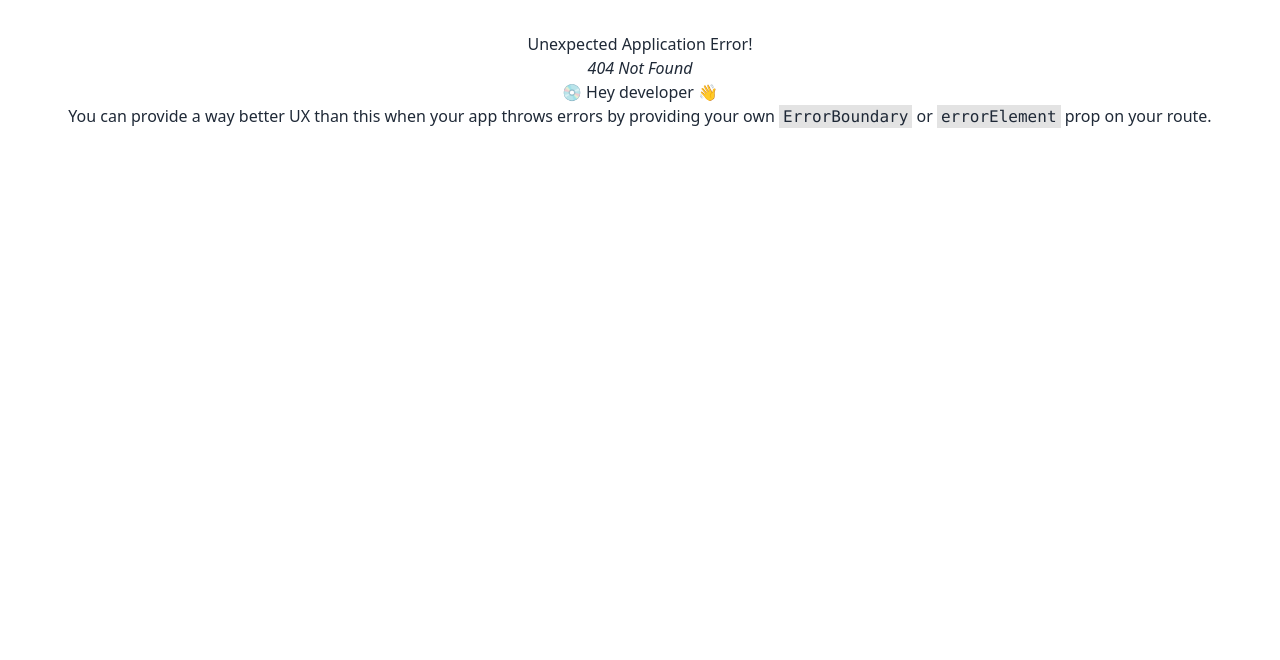
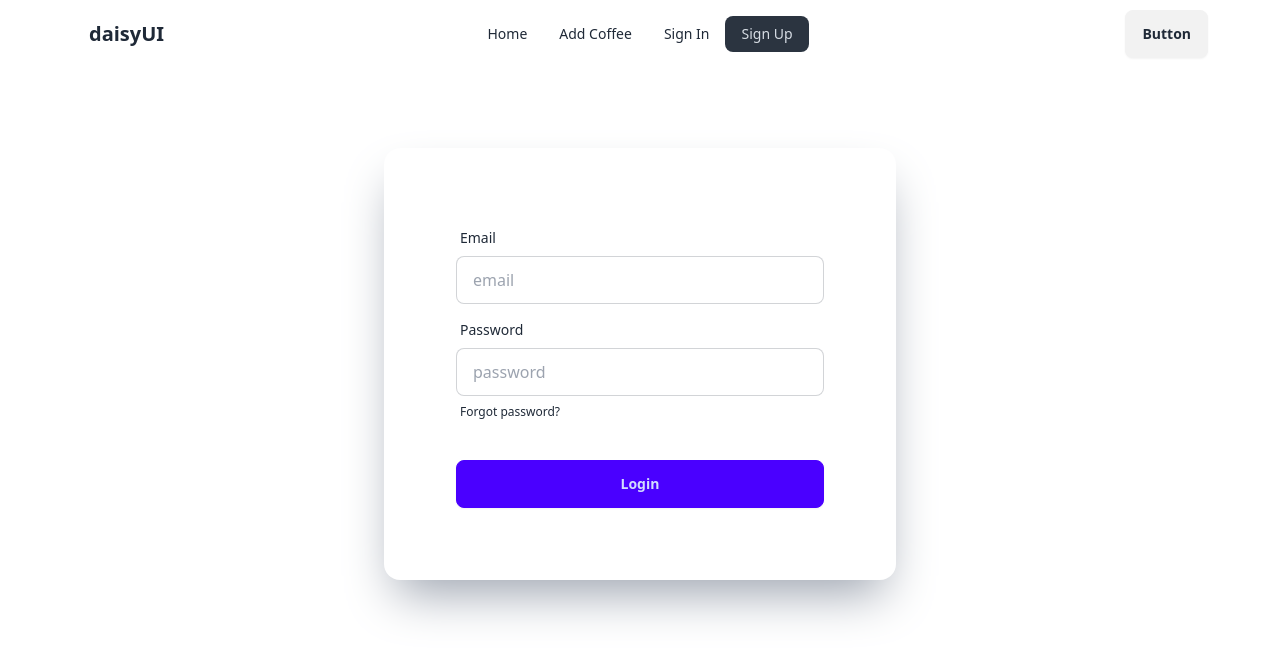
Before and after one commit to Ayesha10412/coffee-store-client, a React (Vite) app: page /signup in a window 1280 px wide. Before the commit this address had no page. Shown: the top 660 px of the page. Built offline with nearby package versions, Linux system fonts and the light colour scheme.

Commit message:
added the authentication with email and password

```diff
--- a/package.json
+++ b/package.json
@@ -10,6 +10,7 @@
     "preview": "vite preview"
   },
   "dependencies": {
+    "firebase": "^11.0.2",
     "localforage": "^1.10.0",
     "match-sorter": "^8.0.0",
     "react": "^18.3.1",
--- a/src/App.jsx
+++ b/src/App.jsx
@@ -1,27 +1,27 @@
 
-import { useLoaderData } from 'react-router'
-import './App.css'
-import COffeeCard from './component/COffeeCard';
-import { useState } from 'react';
+// import { useLoaderData } from 'react-router'
+// import './App.css'
+// import COffeeCard from './component/COffeeCard';
+// import { useState } from 'react';
 
-function App() {
+// function App() {
 
-  const loadedCoffees = useLoaderData();
-  const [coffees, setCoffees] = useState(loadedCoffees)
+//   const loadedCoffees = useLoaderData();
+//   const [coffees, setCoffees] = useState(loadedCoffees)
 
-  return (
-    <>
-      <h1 className='text-6xl text-[#331a15cb] font-extrabold '>Coffee store: {coffees.length} </h1>
-      <div className='grid grid-cols-2 gap-5 mt-12'>
-        {
-          coffees.map(coffee=><COffeeCard key={coffee._id}
-             coffee={coffee} coffees={coffees} setCoffees={setCoffees}  >
+//   return (
+//     <>
+//       <h1 className='text-6xl text-[#331a15cb] font-extrabold '>Coffee store: {coffees.length} </h1>
+//       <div className='grid grid-cols-2 gap-5 mt-12'>
+//         {
+//           coffees.map(coffee=><COffeeCard key={coffee._id}
+//              coffee={coffee} coffees={coffees} setCoffees={setCoffees}  >
 
-             </COffeeCard>)
-        }
-      </div>
-    </>
-  )
-}
+//              </COffeeCard>)
+//         }
+//       </div>
+//     </>
+//   )
+// }
 
-export default App
+// export default App
--- /dev/null
+++ b/src/component/Header.jsx
@@ -0,0 +1,52 @@
+import React from 'react';
+import { NavLink } from 'react-router';
+
+const Header = () => {
+    const links = <>
+    <li><NavLink to="/">Home</NavLink></li>
+    <li><NavLink to="/addCoffee">Add Coffee</NavLink></li>
+    <li><NavLink to="/signin">Sign In</NavLink></li>
+    <li><NavLink to="/signup">Sign Up</NavLink></li>
+
+
+</>
+
+return (
+    <div className="navbar bg-base-100 mb-20">
+        <div className="navbar-start">
+            <div className="dropdown">
+                <div tabIndex={0} role="button" className="btn btn-ghost lg:hidden">
+                    <svg
+                        xmlns="http://www.w3.org/2000/svg"
+                        className="h-5 w-5"
+                        fill="none"
+                        viewBox="0 0 24 24"
+                        stroke="currentColor">
+                        <path
+                            strokeLinecap="round"
+                            strokeLinejoin="round"
+                            strokeWidth="2"
+                            d="M4 6h16M4 12h8m-8 6h16" />
+                    </svg>
+                </div>
+                <ul
+                    tabIndex={0}
+                    className="menu menu-sm dropdown-content bg-base-100 rounded-box z-[1] mt-3 w-52 p-2 shadow">
+                    {links}
+                </ul>
+            </div>
+            <a className="btn btn-ghost text-xl">daisyUI</a>
+        </div>
+        <div className="navbar-center hidden lg:flex">
+            <ul className="menu menu-horizontal px-1">
+                {links}
+            </ul>
+        </div>
+        <div className="navbar-end">
+            <a className="btn">Button</a>
+        </div>
+    </div>
+);
+};
+
+export default Header;
--- /dev/null
+++ b/src/component/Home.jsx
@@ -0,0 +1,24 @@
+import React, { useState } from 'react';
+import { useLoaderData } from 'react-router';
+import COffeeCard from './COffeeCard';
+
+const Home = () => {
+    const loadedCoffees = useLoaderData();
+    const [coffees, setCoffees] = useState(loadedCoffees)
+
+    return (
+      <>
+        <h1 className='text-6xl text-[#331a15cb] font-extrabold '>Coffee store: {coffees.length} </h1>
+        <div className='grid grid-cols-2 gap-5 mt-12'>
+          {
+            coffees.map(coffee=><COffeeCard key={coffee._id}
+               coffee={coffee} coffees={coffees} setCoffees={setCoffees}  >
+
+               </COffeeCard>)
+          }
+        </div>
+      </>
+    )
+};
+
+export default Home;
--- /dev/null
+++ b/src/component/Layout.jsx
@@ -0,0 +1,14 @@
+import React from 'react';
+import Header from './Header';
+import { Outlet } from 'react-router';
+
+const Layout = () => {
+    return (
+        <div className='max-w-6xl mx-auto'>
+            <Header></Header>
+            <Outlet></Outlet>
+        </div>
+    );
+};
+
+export default Layout;
--- /dev/null
+++ b/src/component/SignUp.jsx
@@ -0,0 +1,53 @@
+import { useContext } from "react";
+import { AuthContext } from "../providers/AuthProvider";
+
+
+const SignUp = () => {
+
+    const {createUser} = useContext(AuthContext)
+
+const handleSignUp = event=>{
+    event.preventDefault();
+    const form = event.target;
+    const email = form.email.value;
+    const password = form.password.value;
+
+    createUser(email,password)
+    .then(result=>{
+console.log(result.user)
+    })
+    .catch(error=>{
+        console.log(error.message)
+    })
+}
+
+    return (
+        <div className='w-11/12 mx-auto'>
+           <div className="card bg-base-100  w-full mx-auto max-w-lg px-10 py-10 shadow-2xl shadow-gray-400">
+      <form onSubmit={handleSignUp} className="card-body">
+        <div className="form-control">
+          <label className="label">
+            <span className="label-text">Email</span>
+          </label>
+          <input type="email" placeholder="email" name='email' className="input input-bordered" required />
+        </div>
+        <div className="form-control">
+          <label className="label">
+            <span className="label-text">Password</span>
+          </label>
+          <input type="password" placeholder="password" name='password' className="input input-bordered" required />
+          <label className="label">
+            <a href="#" className="label-text-alt link link-hover">Forgot password?</a>
+          </label>
+        </div>
+        <div className="form-control mt-6">
+          <button className="btn btn-primary">Login</button>
+        </div>
+      </form>
+    </div>
+
+        </div>
+    );
+};
+
+export default SignUp;
--- /dev/null
+++ b/src/component/Signin.jsx
@@ -0,0 +1,11 @@
+import React from 'react';
+
+const Signin = () => {
+    return (
+        <div>
+            signin
+        </div>
+    );
+};
+
+export default Signin;
--- /dev/null
+++ b/src/firebase/firebase.init.js
@@ -0,0 +1,20 @@
+// Import the functions you need from the SDKs you need
+import { initializeApp } from "firebase/app";
+import { getAuth } from "firebase/auth";
+// TODO: Add SDKs for Firebase products that you want to use
+// https://firebase.google.com/docs/web/setup#available-libraries
+
+// Your web app's Firebase configuration
+const firebaseConfig = {
+  apiKey: "AIzaSyBhPvzXTFc-mNb26ckgTlm16hVqka2S7v4",
+  authDomain: "coffee-auth-7fc91.firebaseapp.com",
+  projectId: "coffee-auth-7fc91",
+  storageBucket: "coffee-auth-7fc91.firebasestorage.app",
+  messagingSenderId: "834401111512",
+  appId: "1:834401111512:web:b025da65291ed8acb436ad"
+};
+
+// Initialize Firebase
+const app = initializeApp(firebaseConfig);
+// Initialize Firebase Authentication and get a reference to the service
+export const auth = getAuth(app);
--- /dev/null
+++ b/src/providers/AuthProvider.jsx
@@ -0,0 +1,35 @@
+import { createUserWithEmailAndPassword } from 'firebase/auth';
+import React, { createContext, useState } from 'react';
+import { auth } from '../firebase/firebase.init';
+export const AuthContext = createContext(null)
+
+const AuthProvider = ({children}) => {
+
+    const[user, setUser]= useState(null);
+    const [loading, setLoading]= useState(true)
+
+
+    const createUser = (email , password)=>{
+        setLoading(true);
+        return createUserWithEmailAndPassword(auth, email,password);
+    }
+
+
+
+
+
+    const userInfo ={
+ user,
+ loading,
+createUser,
+
+    }
+
+    return (
+        <AuthContext.Provider value={userInfo} >
+        {children}
+        </AuthContext.Provider>
+    );
+};
+
+export default AuthProvider;
```
Also changed, not shown: src/main.jsx (+27 -3 lines), 1 other file (tests, documents, lock files or other folders).
